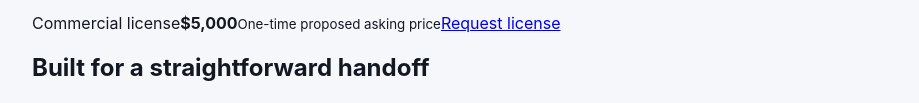
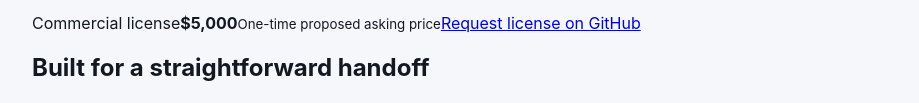
Before and after one commit to shekubellabendu91-create/creatorflow-studio-2026, a website: page index.html in a window 1280 px wide. Shown: the part 2070-2173 px from the top of the page, without its empty margins (178-1097 px from the left). Drawn offline with Linux system fonts and the light colour scheme.

Commit message:
Use GitHub licensing issue as contact channel until sales email exists

```diff
--- a/index.html
+++ b/index.html
@@ -34,7 +34,7 @@
       <div class="result-card"><div class="result-head"><h2>Hashtags</h2><button data-copy="hashtags">Copy</button></div><p id="hashtags"></p></div>
     </section>
     <section id="features" class="feature-section"><div class="section-heading centered"><p class="eyebrow small">WHY CREATORFLOW</p><h2>Simple enough for creators. Useful enough for teams.</h2></div><div class="feature-grid"><article><span class="feature-icon">⚡</span><h3>Fast content planning</h3><p>Turn a single topic into several ready-to-use content elements without complicated setup.</p></article><article><span class="feature-icon">◎</span><h3>Built for short-form</h3><p>Choose TikTok, Instagram Reels, YouTube Shorts or Facebook Reels and tailor the tone.</p></article><article><span class="feature-icon">▣</span><h3>Easy to white-label</h3><p>A lightweight codebase that can be customized for agencies, creator teams and marketing products.</p></article></div></section>
-    <section id="license" class="license-card"><div><p class="eyebrow small">COMMERCIAL LICENSE</p><h2>License CreatorFlow for your business</h2><p>Use the starter product as a foundation for an internal tool, client-facing creator platform or white-label marketing product.</p><ul><li>Full source code for the current release</li><li>Commercial and white-label usage rights</li><li>Deployment guidance and customization notes</li><li>30 days of bug-fix support after delivery</li></ul></div><div class="price-box"><span>Commercial license</span><strong>$5,000</strong><small>One-time proposed asking price</small><a class="primary" href="mailto:YOUR-SALES-EMAIL@example.com?subject=CreatorFlow%20Commercial%20License">Request license</a></div></section>
+    <section id="license" class="license-card"><div><p class="eyebrow small">COMMERCIAL LICENSE</p><h2>License CreatorFlow for your business</h2><p>Use the starter product as a foundation for an internal tool, client-facing creator platform or white-label marketing product.</p><ul><li>Full source code for the current release</li><li>Commercial and white-label usage rights</li><li>Deployment guidance and customization notes</li><li>30 days of bug-fix support after delivery</li></ul></div><div class="price-box"><span>Commercial license</span><strong>$5,000</strong><small>One-time proposed asking price</small><a class="primary" href="https://github.com/shekubellabendu91-create/creatorflow-studio-2026/issues/1" target="_blank" rel="noopener">Request license on GitHub</a></div></section>
     <section class="buyer-note"><h2>Built for a straightforward handoff</h2><p>CreatorFlow uses plain HTML, CSS and JavaScript, making the current version easy for a buyer or development team to inspect, customize and deploy.</p></section>
   </main>
   <footer>CreatorFlow • Commercial licensing available • Current demo is browser-only and does not send user content to a server.</footer>
```
